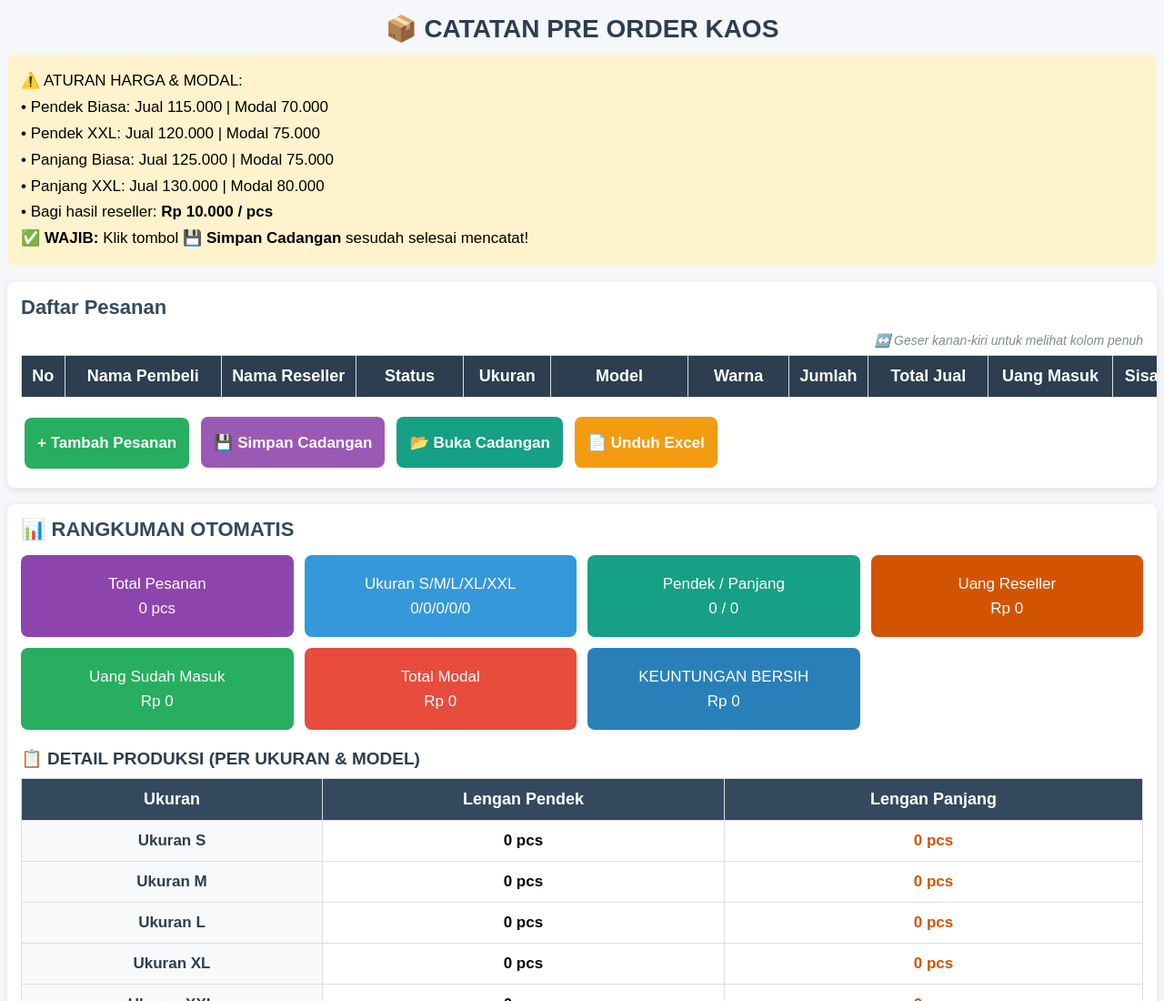
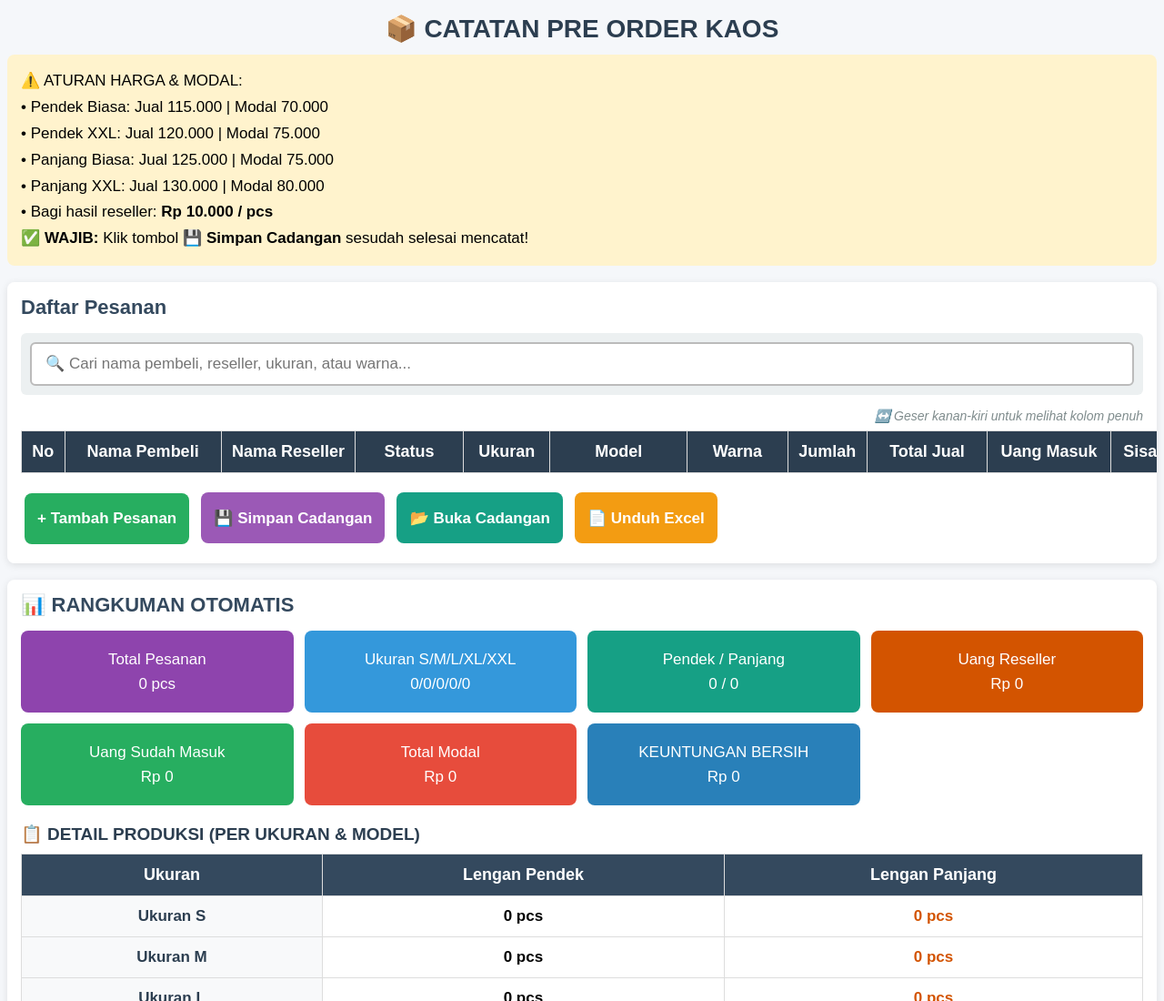
Before and after one commit to sitirista88jajal/Po-lebar, a plain HTML site: page index.html in a window 1280 px wide. Shown: the top 1100 px of the page at 91% size. Drawn offline with Linux system fonts and the light colour scheme.

Commit message:
Update index.html

```diff
--- a/index.html
+++ b/index.html
@@ -16,7 +16,7 @@ h1{text-align:center; color:#2c3e50; margin-bottom:12px; font-size:28px;}
 h3{color:#34495e; margin-bottom:15px; font-size:22px;}
 h4{color:#2c3e50; margin: 20px 0 10px 0; font-size:19px;}
 
-table{min-width: 2350px; table-layout: fixed; border-collapse:collapse; margin-bottom:15px;}
+table{min-width: 2500px; table-layout: fixed; border-collapse:collapse; margin-bottom:15px;}
 th,td{border:1px solid #ddd; padding:12px 6px; text-align:center; font-size:17px; white-space:nowrap; vertical-align:middle;}
 th{background:#2c3e50; color:white; font-weight:bold; font-size:18px;}
 
@@ -47,6 +47,18 @@ input:focus, select:focus{outline:none; border-color:#3498db; box-shadow:0 0 0 3
 #fileInput{display:none;}
 
 .petunjuk-scroll { font-size: 14px; color: #7f8c8d; margin-bottom: 8px; display: block; text-align: right; font-style: italic; }
+
+/* Style Kotak Pencarian */
+.kotak-cari {
+  margin-bottom: 15px;
+  padding: 10px;
+  background: #ecf0f1;
+  border-radius: 6px;
+}
+.kotak-cari input {
+  text-align: left;
+  padding-left: 15px;
+}
 </style>
 </head>
 <body>
@@ -64,6 +76,11 @@ input:focus, select:focus{outline:none; border-color:#3498db; box-shadow:0 0 0 3
 
 <div class="card">
   <h3>Daftar Pesanan</h3>
+
+  <div class="kotak-cari">
+    <input type="text" id="inputCari" oninput="tampilkanTabel()" placeholder="🔍 Cari nama pembeli, reseller, ukuran, atau warna...">
+  </div>
+
   <span class="petunjuk-scroll">↔️ Geser kanan-kiri untuk melihat kolom penuh</span>
   <table>
     <thead>
@@ -82,6 +99,7 @@ input:focus, select:focus{outline:none; border-color:#3498db; box-shadow:0 0 0 3
         <th style="width: 150px;">Status Bayar</th>
         <th style="width: 170px;">Tanggal Bayar</th>
         <th style="width: 200px;">Keterangan</th>
+        <th style="width: 160px;">Status Kirim</th>
         <th style="width: 130px;">Modal</th>
         <th style="width: 150px;">Bagian Reseller</th>
         <th style="width: 160px;">Keuntungan Kamu</th>
@@ -185,7 +203,7 @@ function bukaCadangan(peristiwa){
 function tambahBaris(){
   data.push({
     namaPembeli:"", namaReseller:"", status:"Aktif", ukuran:"S",
-    model:"Pendek", warna:"Putih", jumlah:1, bayar:0, tanggal:"", keterangan:""
+    model:"Pendek", warna:"Putih", jumlah:1, bayar:0, tanggal:"", keterangan:"", kirim:"Belum Dikirim"
   });
   tampilkanTabel();
   simpanOtomatis();
@@ -193,8 +211,20 @@ function tambahBaris(){
 
 function tampilkanTabel(){
   const isi = document.getElementById("isiTabel");
+  const kataKunci = document.getElementById("inputCari").value.toLowerCase();
   isi.innerHTML = "";
+
   data.forEach((baris, nomor) => {
+    // Logika Pencarian
+    const matchNama = (baris.namaPembeli||'').toLowerCase().includes(kataKunci);
+    const matchReseller = (baris.namaReseller||'').toLowerCase().includes(kataKunci);
+    const matchUkuran = (baris.ukuran||'').toLowerCase().includes(kataKunci);
+    const matchWarna = (baris.warna||'').toLowerCase().includes(kataKunci);
+
+    if (kataKunci && !matchNama && !matchReseller && !matchUkuran && !matchWarna) {
+      return; // Lewati baris jika tidak cocok dengan kata kunci
+    }
+
     const jenisUkuran = baris.ukuran === "XXL" ? "xxl" : "biasa";
     const hargaSatuan = DAFTAR_HARGA[(baris.model||"Pendek").toLowerCase()][jenisUkuran];
     const modalSatuan = DAFTAR_MODAL[(baris.model||"Pendek").toLowerCase()][jenisUkuran];
@@ -248,6 +278,12 @@ function tampilkanTabel(){
       <td style="color:${warnaBayar}; font-weight:bold; font-size:17px;">${teksBayar}</td>
       <td><input type="date" value="${baris.tanggal||''}" onchange="ubahData(${nomor},'tanggal',this.value)"></td>
       <td><input type="text" value="${baris.keterangan||''}" onchange="ubahData(${nomor},'keterangan',this.value)"></td>
+
+      <td><select onchange="ubahData(${nomor},'kirim',this.value)">
+        <option value="Belum Dikirim" ${(baris.kirim||'Belum Dikirim')==='Belum Dikirim'?'selected':''}>📦 Belum Dikirim</option>
+        <option value="Sudah Dikirim" ${(baris.kirim||'Belum Dikirim')==='Sudah Dikirim'?'selected':''}>🚚 Sudah Dikirim</option>
+      </select></td>
+
       <td>Rp ${totalModal.toLocaleString('id-ID')}</td>
       <td>Rp ${bagianReseller.toLocaleString('id-ID')}</td>
       <td>Rp ${untung.toLocaleString('id-ID')}</td>
@@ -313,7 +349,7 @@ function hitungRingkasan(){
   document.getElementById("totModel").textContent = `${totPendek} / ${totPanjang}`;
   document.getElementById("totReseller").textContent = totReseller.toLocaleString('id-ID');
   document.getElementById("totMasuk").textContent = totMasuk.toLocaleString('id-ID');
-  document.getElementById("totModal").textContent = totModal.toLocaleString('id-ID');
+  document.getElementById("totModal").textContent = totModal.textContent = totModal.toLocaleString('id-ID');
   document.getElementById("totUntung").textContent = totUntung.toLocaleString('id-ID');
 
   // Cetak baris tabel kombinasi ukuran & model secara otomatis
@@ -331,13 +367,13 @@ function hitungRingkasan(){
 }
 
 function unduhExcel(){
-  let isi = "No;NamaPembeli;Reseller;Status;Ukuran;Model;Warna;Jumlah;TotalJual;UangMasuk;Sisa;Tanggal;Keterangan;Modal;BagianReseller;Untung\n";
+  let isi = "No;NamaPembeli;Reseller;Status;Ukuran;Model;Warna;Jumlah;TotalJual;UangMasuk;Sisa;Tanggal;Keterangan;StatusKirim;Modal;BagianReseller;Untung\n";
   data.forEach((b,i)=>{
     const jenis = b.ukuran==="XXL"?"xxl":"biasa";
     const harga = DAFTAR_HARGA[(b.model||"Pendek").toLowerCase()][jenis];
     const modal = DAFTAR_MODAL[(b.model||"Pendek").toLowerCase()][jenis];
     const jml = b.jumlah||1;
-    isi += `${i+1};"${b.namaPembeli||''}";"${b.namaReseller||''}";"${b.status||'Aktif'}";${b.ukuran};"${b.model||'Pendek'}";"${b.warna||'Putih'}";${jml};${harga*jml};${b.bayar||0};${(harga*jml)-(b.bayar||0)};"${b.tanggal||''}";"${b.keterangan||''}";${modal*jml};${BAGI_HASIL*jml};${(harga*jml)-(modal*jml)-(BAGI_HASIL*jml)}\n`;
+    isi += `${i+1};"${b.namaPembeli||''}";"${b.namaReseller||''}";"${b.status||'Aktif'}";${b.ukuran};"${b.model||'Pendek'}";"${b.warna||'Putih'}";${jml};${harga*jml};${b.bayar||0};${(harga*jml)-(b.bayar||0)};"${b.tanggal||''}";"${b.keterangan||''}";"${b.kirim||'Belum Dikirim'}";${modal*jml};${BAGI_HASIL*jml};${(harga*jml)-(modal*jml)-(BAGI_HASIL*jml)}\n`;
   });
   const berkas = new Blob([isi], {type:'text/csv;charset=utf-8'});
   const tautan = document.createElement("a");
```
